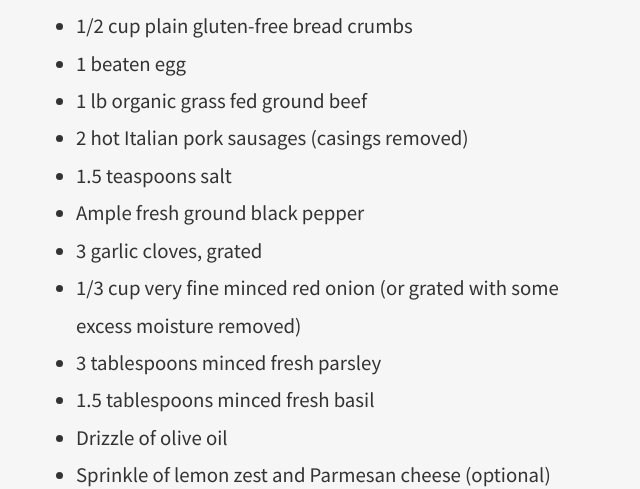
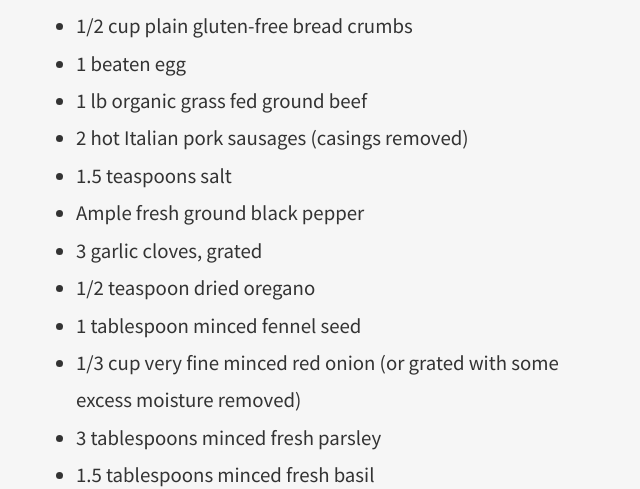
Before and after one commit to thedrewery/recipe-database, a plain HTML site: page recipes/italian-meatballs.html in a window 1280 px wide. Shown: the part 321-810 px from the top of the page, without its empty margins (44-684 px from the left). Drawn offline with nearby package versions, Linux system fonts and the light colour scheme; a web font is replaced by a local one.

Commit message:
edited italian meatball recipe

```diff
--- a/recipes/italian-meatballs.html
+++ b/recipes/italian-meatballs.html
@@ -81,6 +81,8 @@ main {
       <li>1.5 teaspoons salt</li>
       <li>Ample fresh ground black pepper</li>
       <li>3 garlic cloves, grated</li>
+      <li>1/2 teaspoon dried oregano</li>
+      <li>1 tablespoon minced fennel seed</li>
       <li>1/3 cup very fine minced red onion (or grated with some excess moisture removed)</li>
       <li>3 tablespoons minced fresh parsley</li>
       <li>1.5 tablespoons minced fresh basil</li>
```
Also changed, not shown: index.html (+1 -1 lines).
